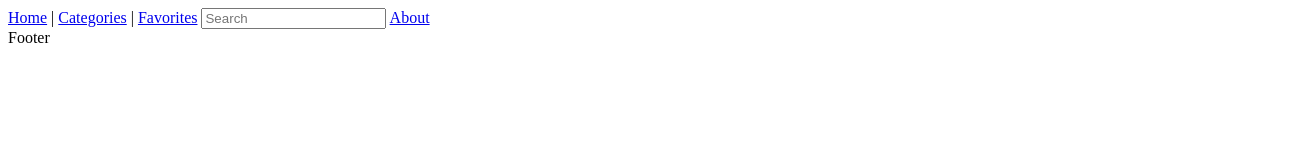
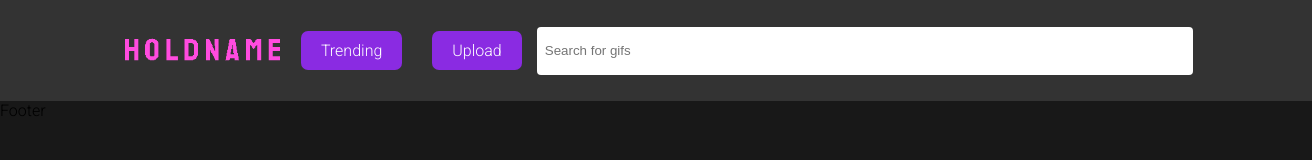
Before and after one commit to thaneous/Giphy-Project, a plain HTML site: page template/index.html in a window 1280 px wide. Shown: the whole page, 1312 px wide, since content can reach past the window. Drawn offline with Linux system fonts and the light colour scheme.

Commit message:
add navigation bar and styling(temp)

```diff
--- a/template/index.html
+++ b/template/index.html
@@ -4,6 +4,7 @@
   <meta charset="UTF-8">
   <meta name="viewport" content="width=device-width, initial-scale=1.0">
   <title>Mov(e)ster</title>
+  <link rel="icon" href="/template/src/images/Untitled-2.svg" type="image/png">
   <link rel="stylesheet" href="./styles/main.css">
   <link rel="preconnect" href="https://fonts.gstatic.com">
   <link href="https://fonts.googleapis.com/css2?family=Roboto:wght@300&display=swap" rel="stylesheet">
@@ -11,16 +12,15 @@
 </head>
 <body>
   <div id="app">
-    <header></header>
-    <nav>
-      <a href="#" class="nav-link" data-page="home">Home</a> |
-      <a href="#" class="nav-link" data-page="categories">Categories</a> |
-      <a href="#" class="nav-link" data-page="favorites">Favorites</a>
-      <input id="search" type="text" placeholder="Search">
-      <a href="#" class="nav-link" data-page="about">About</a>
+     <nav class="navbar">
+       <a href=""><img src="/template/images/logo-nav.png" alt=""></a>
+      <a href="#" class="btn-nav trending" data-page="home">Trending</a>
+       <a href="#" class="btn-nav upload" data-page="favorites">Upload</a>
+         <input id="search" type="text" placeholder="Search for gifs ">
     </nav>
     <div id="container">
       <!-- start placeholders -->
+      <div id="home">
 
       <!-- end placeholders -->
     </div>
--- a/template/styles/main.css
+++ b/template/styles/main.css
@@ -0,0 +1,75 @@
+body {
+    margin: 0;
+    padding: 0;
+    width: 100%;
+    height: 100vh;
+    background-color: rgb(24, 24, 24);
+    font-family: 'Roboto', sans-serif;
+}
+
+.navbar {
+    display: flex;
+    flex-wrap: wrap;
+    flex-direction: row;
+    align-items: center;
+    justify-content: center;
+    padding: 1rem;
+    background-color: #333;
+    width: 100%;
+}
+
+.navbar img {
+    height: 40px;
+}
+
+.navbar input[type="text"] {
+    padding: 0.5rem;
+    border: none;
+    border-radius: 4px;
+    width: 50%;
+    height: 4vh;
+}
+
+/* Trending Button */
+.btn-nav {
+    text-decoration: none;
+    width: auto;
+    height: auto;
+    border-radius: 7px;
+    padding: 10px 20px;
+    margin: 15px;
+    color: white;
+    background-color: blueviolet;
+    border: none;
+    cursor: pointer;
+    transition: background-color 0.3s ease;
+
+}
+
+.btn-nav:hover {
+    background-color: darkviolet;
+}
+
+.trending {
+    background-color: blueviolet;
+}
+
+.upload {
+    background-color: blueviolet;
+}
+
+@media (max-width: 768px) {
+    .navbar {
+        flex-direction: column;
+        align-items: flex-start;
+    }
+
+    .navbar a {
+        margin: 0.5rem 0;
+    }
+
+    .navbar input[type="text"] {
+        margin-top: 0.5rem;
+        width: 100%;
+    }
+}
```
Also changed, not shown: template/images/logo-nav.png (added).
